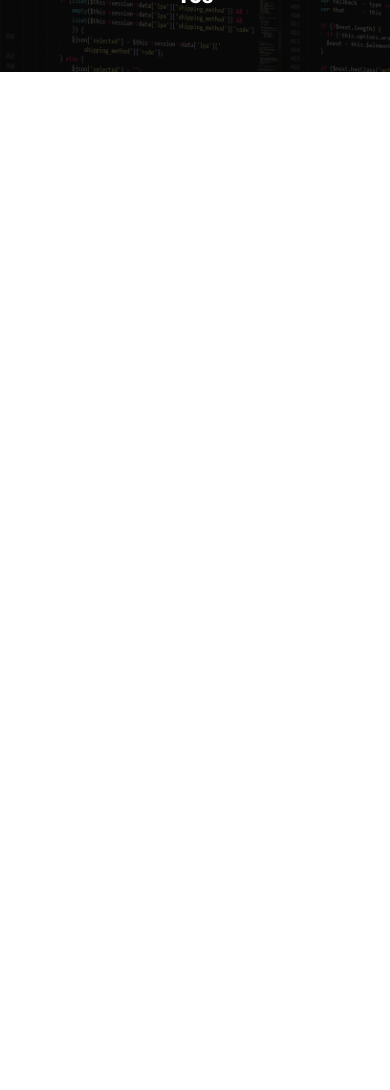
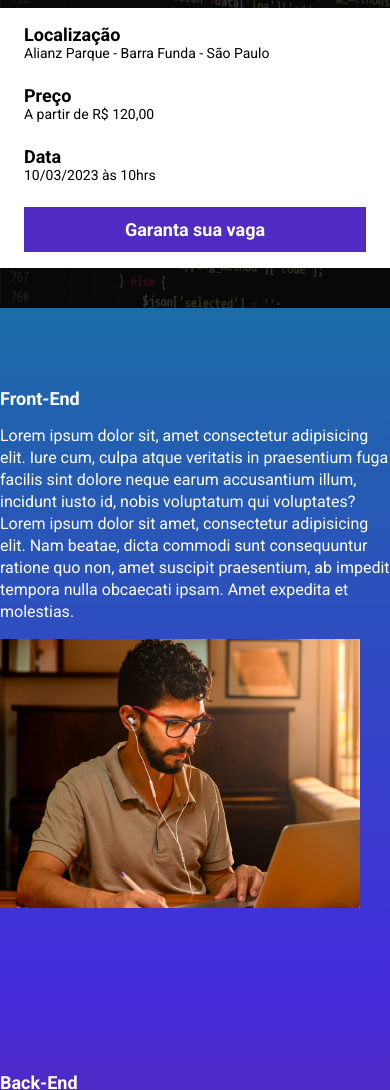
Before and after one commit to victordg21/site_eventos_EBAC, a website built with Parcel: page src/index.html in a window 390 px wide. Shown: the part 168-1258 px from the top of the page. Before the commit the page ends 844 px from the top, so only its background shows below. Built offline with nearby package versions, Linux system fonts and the light colour scheme.

Commit message:
adicionando as novas seções do site

```diff
--- a/package.json
+++ b/package.json
@@ -2,9 +2,9 @@
   "name": "site_de_evento",
   "version": "1.0.0",
   "description": "",
-  "main": "index.js",
   "scripts": {
     "dev": "parcel src/index.html src/styles/main.scss src/scripts/main.js",
+    "build": "parcel build src/index.html",
     "test": "echo \"Error: no test specified\" && exit 1"
   },
   "keywords": [],
--- a/src/index.html
+++ b/src/index.html
@@ -9,18 +9,85 @@
     <link rel="preconnect" href="https://fonts.gstatic.com" crossorigin>
     <link href="https://fonts.googleapis.com/css2?family=Roboto:wght@400;700;900&display=swap" rel="stylesheet">
     <link rel="stylesheet" href="styles/main.scss">
+    <link rel="stylesheet" href="https://unpkg.com/aos@next/dist/aos.css" />
 </head>
 <body>
     <header class="hero">
         <div class="container">
             <img class="hero__logo" src="./images/ebac_logo.svg" alt="">
             <p class="hero__text">
-                O maior evento de tecnologia do Brasil comeca em 10d 12h 20m 15s
+                O maior evento de tecnologia do Brasil comeca em <span id="contador"></span>
             </p>
+            <div class="infos-bar">
+                <ul class="infos-bar__infos">
+                    <li class="infos-bar__infos__item">
+                        <b>Localização</b>
+                        Alianz Parque - Barra Funda - São Paulo
+                    </li>
+                    <li class="infos-bar__infos__item">
+                        <b>Preço</b>
+                        A partir de R$ 120,00
+                    </li>
+                    <li class="infos-bar__infos__item">
+                        <b>Data</b>
+                        10/03/2023 às 10hrs
+                    </li>
+                </ul>
+                <a href="" class="button button--primary">
+                    Garanta sua vaga
+                </a>
+            </div>
         </div>
     </header>
-
-
+    <section class="event event--frontend">
+        <div class="container" data-aos="fade-right">
+            <div class="event__details">
+                <h2 class="event__details__title">Front-End</h2>
+                <p class="event__details__description">
+                    Lorem ipsum dolor sit, amet consectetur adipisicing elit. Iure cum, culpa atque veritatis in praesentium fuga facilis sint dolore neque earum accusantium illum, incidunt iusto id, nobis voluptatum qui voluptates?
+                    Lorem ipsum dolor sit amet, consectetur adipisicing elit. Nam beatae, dicta commodi sunt consequuntur ratione quo non, amet suscipit praesentium, ab impedit tempora nulla obcaecati ipsam. Amet expedita et molestias.
+                </p>
+            </div>
+            <img class="event__image" src="./images/frontend.png" alt="">
+        </div>
+    </section>
+    <section class="event event--backend event--image-left">
+        <div class="container" data-aos="fade-left">
+            <div class="event__details">
+                <h2 class="event__details__title">Back-End</h2>
+                <p class="event__details__description">
+                    Lorem ipsum dolor sit, amet consectetur adipisicing elit. Iure cum, culpa atque veritatis in praesentium fuga facilis sint dolore neque earum accusantium illum, incidunt iusto id, nobis voluptatum qui voluptates?
+                    Lorem ipsum dolor sit amet, consectetur adipisicing elit. Nam beatae, dicta commodi sunt consequuntur ratione quo non, amet suscipit praesentium, ab impedit tempora nulla obcaecati ipsam. Amet expedita et molestias.
+                </p>
+            </div>
+            <img class="event__image" src="./images/backend.png" alt="">
+        </div>
+    </section>
+    <section class="event event--ux-ui">
+        <div class="container" data-aos="fade-right">
+            <div class="event__details">
+                <h2 class="event__details__title">UX-UI</h2>
+                <p class="event__details__description">
+                    Lorem ipsum dolor sit, amet consectetur adipisicing elit. Iure cum, culpa atque veritatis in praesentium fuga facilis sint dolore neque earum accusantium illum, incidunt iusto id, nobis voluptatum qui voluptates?
+                    Lorem ipsum dolor sit amet, consectetur adipisicing elit. Nam beatae, dicta commodi sunt consequuntur ratione quo non, amet suscipit praesentium, ab impedit tempora nulla obcaecati ipsam. Amet expedita et molestias.
+                </p>
+            </div>
+            <img class="event__image" src="./images/ui-ux.png" alt="">
+        </div>
+    </section>
+    <section class="event event--data-science event--image-left">
+        <div class="container" data-aos="fade-left">
+            <div class="event__details">
+                <h2 class="event__details__title">Data-Science</h2>
+                <p class="event__details__description">
+                    Lorem ipsum dolor sit, amet consectetur adipisicing elit. Iure cum, culpa atque veritatis in praesentium fuga facilis sint dolore neque earum accusantium illum, incidunt iusto id, nobis voluptatum qui voluptates?
+                    Lorem ipsum dolor sit amet, consectetur adipisicing elit. Nam beatae, dicta commodi sunt consequuntur ratione quo non, amet suscipit praesentium, ab impedit tempora nulla obcaecati ipsam. Amet expedita et molestias.
+                </p>
+            </div>
+            <img class="event__image" src="./images/data.png" alt="">
+        </div>
+    </section>
+    <script src="https://unpkg.com/aos@next/dist/aos.js"></script>
     <script src="scripts/main.js"></script>
 </body>
 </html>
--- a/src/scripts/main.js
+++ b/src/scripts/main.js
@@ -1 +1,27 @@
-console.log("ola mundo");
+AOS.init();
+
+const dataDoEvento = new Date("Mar 10, 2023 19:00:00");
+const timeStampDoEvento = dataDoEvento.getTime();
+
+const contaAsHoras = setInterval(function() {
+    const agora = new Date();
+    const timeStampAtual = agora.getTime();
+
+    const distanciaAteOEvento = timeStampDoEvento - timeStampAtual;
+
+    const diaEmMs = 1000 * 60 * 60 * 24;
+    const horaEmMs = 1000 * 60 * 60;
+    const minutoEmMs = 1000 * 60;
+
+    const diasAteOEvento = Math.floor(distanciaAteOEvento / diaEmMs);
+    const horasAteOEvento = Math.floor((distanciaAteOEvento % diaEmMs) / horaEmMs);
+    const minutosAteOEvento = Math.floor((distanciaAteOEvento % horaEmMs) / minutoEmMs);
+    const segundosAteOEvento = Math.floor((distanciaAteOEvento % minutoEmMs) / 1000);
+
+    document.getElementById('contador').innerHTML = `${diasAteOEvento}d ${horasAteOEvento}h ${minutosAteOEvento}m ${segundosAteOEvento}s`;
+
+    if (distanciaAteOEvento < 0) {
+        clearInterval(contaAsHoras);
+        document.getElementById('contador').innerHTML = 'Evento expirado';
+    }
+}, 1000);
--- /dev/null
+++ b/src/styles/_event.scss
@@ -0,0 +1,66 @@
+@use 'variables';
+
+.event{
+
+    padding: 80px 0px;
+
+    &--frontend{
+        background-image: linear-gradient(variables.$colorGradient1, variables.$colorGradient2);
+    }
+
+    &--backend{
+        background-image: linear-gradient(variables.$colorGradient2, variables.$colorGradient3);
+    }
+
+    &--ux-ui{
+        background-image: linear-gradient(variables.$colorGradient3, variables.$colorGradient4);
+    }
+
+    &--data-science{
+        background-image: linear-gradient(variables.$colorGradient4, variables.$colorGradient3);
+    }
+
+    &--image-left{
+        .container{
+            flex-direction: row-reverse;
+        }
+    }
+
+
+    .container{
+        display: flex;
+        gap: 40px;
+    }
+
+    &__image{
+        max-width: 360px;
+    }
+
+    &__details{
+        &__title{
+            font-size: 18px;
+            font-weight: bold;
+            margin-bottom: 16px;
+        }
+
+        &__description{
+            line-height: 22px;
+        }
+    }
+
+    @media (max-width:640px){
+
+        .container{
+            display: block;
+        }
+
+        &__image{
+            width: 100%;
+        }
+
+        &__details{
+            margin-right: 0px;
+            margin-bottom: 16px;
+        }
+    }
+}
--- a/src/styles/_hero.scss
+++ b/src/styles/_hero.scss
@@ -1,3 +1,5 @@
+@use 'variables';
+
 .hero{
     padding-top: 64px;
     padding-bottom: 100px;
@@ -16,7 +18,7 @@
         left: 0;
         width: 100%;
         height: 100%;
-        background-color: #000;
+        background-color: variables.$secondaryTextColor;
         content: '';
         opacity: .7;
     }
--- /dev/null
+++ b/src/styles/_infos_bar.scss
@@ -0,0 +1,66 @@
+@use 'variables';
+
+.infos-bar{
+
+    padding: 16px 24px;
+    background-color: variables.$textColor;
+    display: flex;
+    justify-content: space-between;
+
+    .button{
+        padding: 12px;
+        font-size: 18px;
+        font-weight: bold;
+        text-decoration: none;
+        text-align: center;
+        white-space: nowrap;
+
+        &--primary{
+            color: variables.$textColor;
+            background-color: variables.$buttonColor;
+        }
+    }
+
+    &__infos{
+
+        display: flex;
+        gap: 40px;
+
+        &__item{
+            color: variables.$secondaryTextColor;
+            font-size: 14px;
+
+            b{
+                color: variables.$secondaryTextColor;
+                font-size: 18px;
+                display: block;
+            }
+        }
+    }
+
+    @media (max-width:640px) {
+        display: block;
+
+        .button{
+            display: block;
+            width: 100%;
+        }
+
+        &__infos{
+            display: block;
+
+            &__item{
+                margin-bottom: 24px;
+            }
+        }
+    }
+
+    @media (min-width:641) and (max-width:1023px) {
+        display: flex;
+        align-items: center;
+
+        &__infos{
+            gap: 16px;
+        }
+    }
+}
--- /dev/null
+++ b/src/styles/_variables.scss
@@ -0,0 +1,9 @@
+$textColor: #fff;
+$secondaryTextColor: #000;
+
+$colorGradient1: #1B6CA7;
+$colorGradient2: #442BDB;
+$colorGradient3: #89223B;
+$colorGradient4: #9C791D;
+
+$buttonColor: #4F2AC3;
--- a/src/styles/main.scss
+++ b/src/styles/main.scss
@@ -1,11 +1,15 @@
 @use 'hero';
+@use 'infos_bar';
+@use 'event';
+@use 'variables';
 
 *{
     padding: 0;
     margin: 0;
     box-sizing: border-box;
-    color: #fff;
+    color: variables.$textColor;
     font-family: Roboto, sans-serif;
+    list-style: none;
 }
 
 .container{
@@ -17,7 +21,7 @@
         max-width: 80%;
     }
 
-    @media (max-width: 1023px){
+    @media (min-width:641) and (max-width:1023px){
         max-width: 90%;
     }
 }
```
